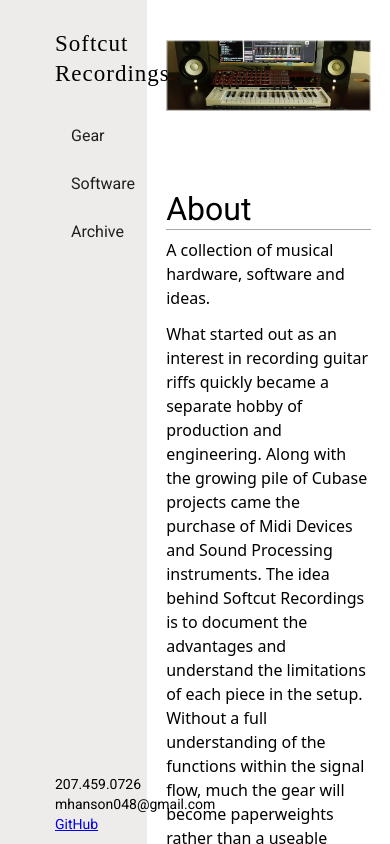
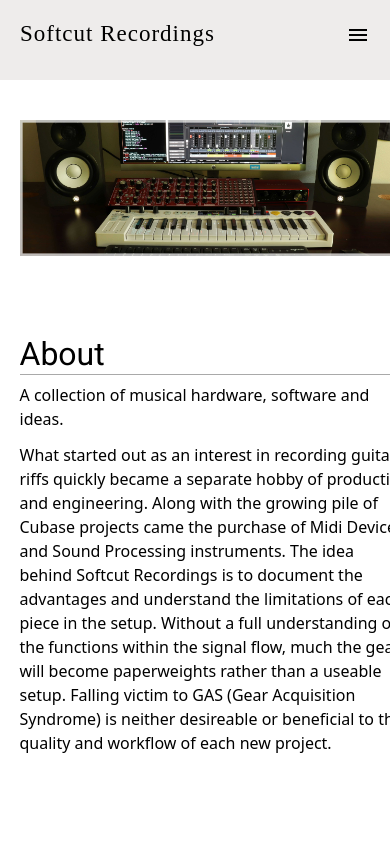
Before and after one commit to MHansonDev/softcut-recordings, an Angular app in the folder softcut-ui/: page /home in a window 390 px wide. Built offline with nearby package versions, Linux system fonts and the light colour scheme.

Commit message:
Mobile Styling a some Refactoring
After deploying the static site to Netlify, it was obvious it didn't render correctly on mobile browsers. Making an attempt to clean it up.

```diff
--- a/softcut-ui/src/app/app.component.scss
+++ b/softcut-ui/src/app/app.component.scss
@@ -21,7 +21,13 @@
 .mainContainer {
     width: 100%;
     display: flex;
-    overflow:hidden;
+    overflow: hidden;
+}
+
+@media only screen and (max-width: 600px) {
+    .mainContainer {
+        flex-direction: column;
+    }
 }
 
 .content {
@@ -32,10 +38,23 @@
 }
 
 .navigator {
-    position:sticky;
-    left:0;
-    top:0;
-    bottom:0;
+    position: sticky;
+    left: 0;
+    top: 0;
+    bottom: 0;
     min-width: 20%;
-    background-color:#eeeceb;
+    background-color: #eeeceb;
 }
+
+@media only screen and (max-width: 600px) {
+    .navigator {
+        position: sticky;
+        left: 0;
+        top: 0;
+        right: 0;
+        min-height: 80px;
+        max-height: 80px;
+        min-width: 100%;
+        background-color: #eeeceb;
+    }
+}
--- a/softcut-ui/src/app/app.module.ts
+++ b/softcut-ui/src/app/app.module.ts
@@ -28,7 +28,6 @@ const routes: Routes = [
         ControlsModule,
         NavigatorModule
     ],
-    providers: [],
     bootstrap: [AppComponent]
 })
 export class AppModule { }
--- a/softcut-ui/src/app/controls/navigator/navigator.component.html
+++ b/softcut-ui/src/app/controls/navigator/navigator.component.html
@@ -4,9 +4,25 @@
         <a routerLink="/home" class="homeLink">
             Softcut Recordings
         </a>
+
+        <div *ngIf="isMobile" class="mobileMenu">
+            <mat-icon [matMenuTriggerFor]="mobileMenu">
+                menu
+            </mat-icon>
+            <mat-menu #mobileMenu="matMenu">
+                <button *ngFor="let navLink of navigationLinks" mat-menu-item [matMenuTriggerFor]="subMenu">
+                    {{navLink.name}}
+                </button>
+            </mat-menu>
+
+            <mat-menu #subMenu="matMenu">
+                <button mat-menu-item>Admin</button>
+                <button mat-menu-item>Testuser</button>
+            </mat-menu>
+        </div>
     </h3>
 
-    <mat-nav-list>
+    <mat-nav-list *ngIf="!isMobile">
         <div *ngFor="let navLink of navigationLinks">
             <a mat-list-item (click)="parentLinkClick(navLink)">
                 <div class="parentLink">
@@ -28,7 +44,7 @@
         </div>
     </mat-nav-list>
 
-    <div class="footer">
+    <div class="footer" *ngIf="!isMobile">
         <span>
             207.459.0726
         </span>
@@ -39,4 +55,5 @@
             GitHub
         </a>
     </div>
+
 </div>
--- a/softcut-ui/src/app/controls/navigator/navigator.component.scss
+++ b/softcut-ui/src/app/controls/navigator/navigator.component.scss
@@ -2,6 +2,13 @@
 	height: 100%;
 	padding: 30px;
 	padding-left: 55px;
+}
+
+@media only screen and (max-width: 600px) {
+	.flexNavigator {
+		padding: 20px;
+		padding-left: '';
+	}
 }
 
 .homeLink {
@@ -19,23 +26,42 @@
 }
 
 .childLink {
-	margin-left:20px;
+	margin-left: 20px;
 }
 
 .selectedChild {
-	margin-left:20px;
+	margin-left: 20px;
 	color: blue;
 	text-decoration: underline;
-	padding-left:20px;
+	padding-left: 20px;
+}
+
+@media only screen and (max-width: 600px) {
+	.mobileMenu {
+		float: right;
+	}
 }
 
 .footer {
-    position: absolute;
-    left: 0;
+	position: absolute;
+	left: 0;
 	right: 0px;
-    bottom: 0px;
-	padding-bottom:10px;
+	bottom: 0px;
+	padding-bottom: 10px;
 	padding-right: 10px;
+}
+
+@media only screen and (max-width: 600px) {
+	.footer {
+		position: sticky;
+		left: 0;
+		right: 0;
+		top: 100px;
+		min-height: 80px;
+		max-height: 80px;
+		min-width: 100%;
+		background-color: #eeeceb;
+	}
 }
 
 .footer {
@@ -43,5 +69,5 @@
 	flex-direction: column;
 	width: 100%;
 	padding-left: 55px;
-	padding-bottom:10px;
+	padding-bottom: 10px;
 }
--- a/softcut-ui/src/app/controls/navigator/navigator.component.ts
+++ b/softcut-ui/src/app/controls/navigator/navigator.component.ts
@@ -1,5 +1,6 @@
 import { animate, state, style, transition, trigger } from '@angular/animations';
 import { Component, OnInit } from '@angular/core';
+import System from 'src/app/system';
 import { NavLink } from './nav-link.model';
 
 @Component({
@@ -21,12 +22,14 @@ import { NavLink } from './nav-link.model';
 export class NavigatorComponent implements OnInit {
 
     navigationLinks: NavLink[] = [];
+    isMobile: boolean = false;
 
     constructor(
     ) {}
 
     ngOnInit(): void {
         this.setNavigationLinks();
+        this.isMobile = System.determineMobile();
     }
 
     parentLinkClick(parentLink: NavLink) {
--- a/softcut-ui/src/app/controls/navigator/navigator.module.ts
+++ b/softcut-ui/src/app/controls/navigator/navigator.module.ts
@@ -5,6 +5,7 @@ import { GearModule } from '../../gear/gear.module';
 import { SoftwareModule } from '../../software/software.module';
 import { HomeComponent } from '../../home/home.component';
 import { ArchiveModule } from 'src/app/archive/archive.module';
+import { BrowserAnimationsModule } from '@angular/platform-browser/animations';
 
 const navigationRoutes: Routes = [
     { path: '', redirectTo: '/home', pathMatch: 'full' },
@@ -19,7 +20,8 @@ const navigationRoutes: Routes = [
         RouterModule.forChild(navigationRoutes),
         GearModule,
         SoftwareModule,
-        ArchiveModule
+        ArchiveModule,
+        BrowserAnimationsModule
     ]
 })
 export class NavigatorModule { }
--- /dev/null
+++ b/softcut-ui/src/app/system.ts
@@ -0,0 +1,7 @@
+export default class System {
+
+    static determineMobile() {
+        return (window.innerWidth <= 600);
+    }
+
+}
```
Also changed, not shown: 1 other file (tests, documents, lock files or other folders).
